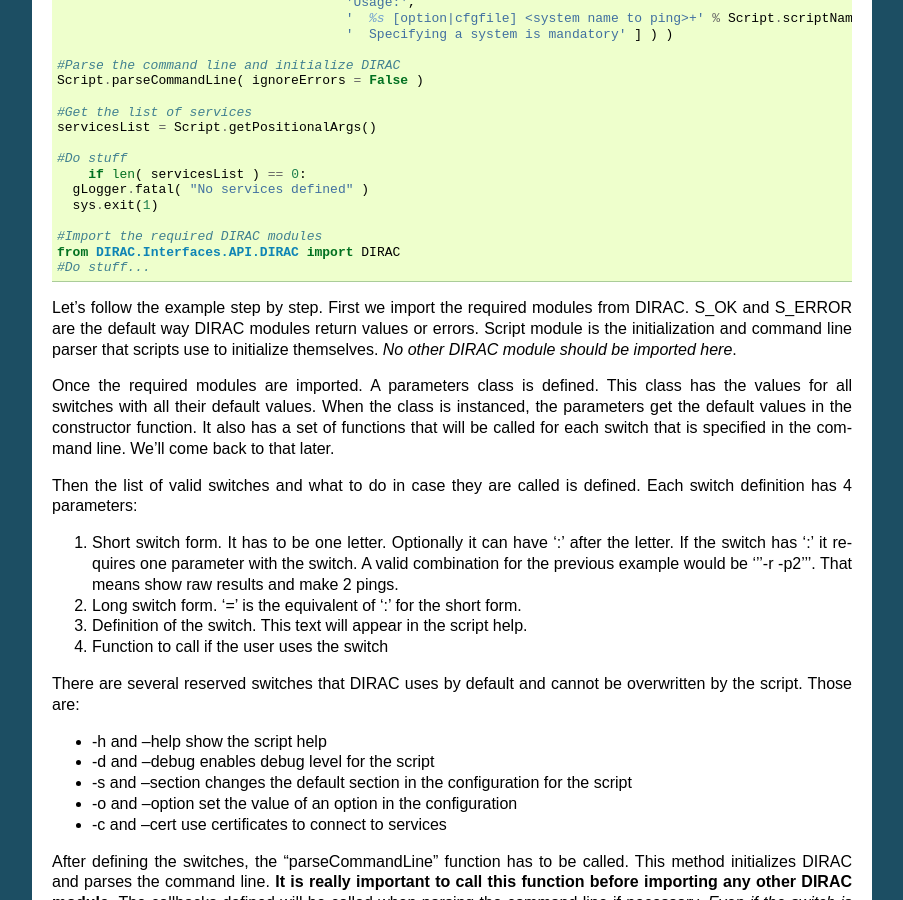
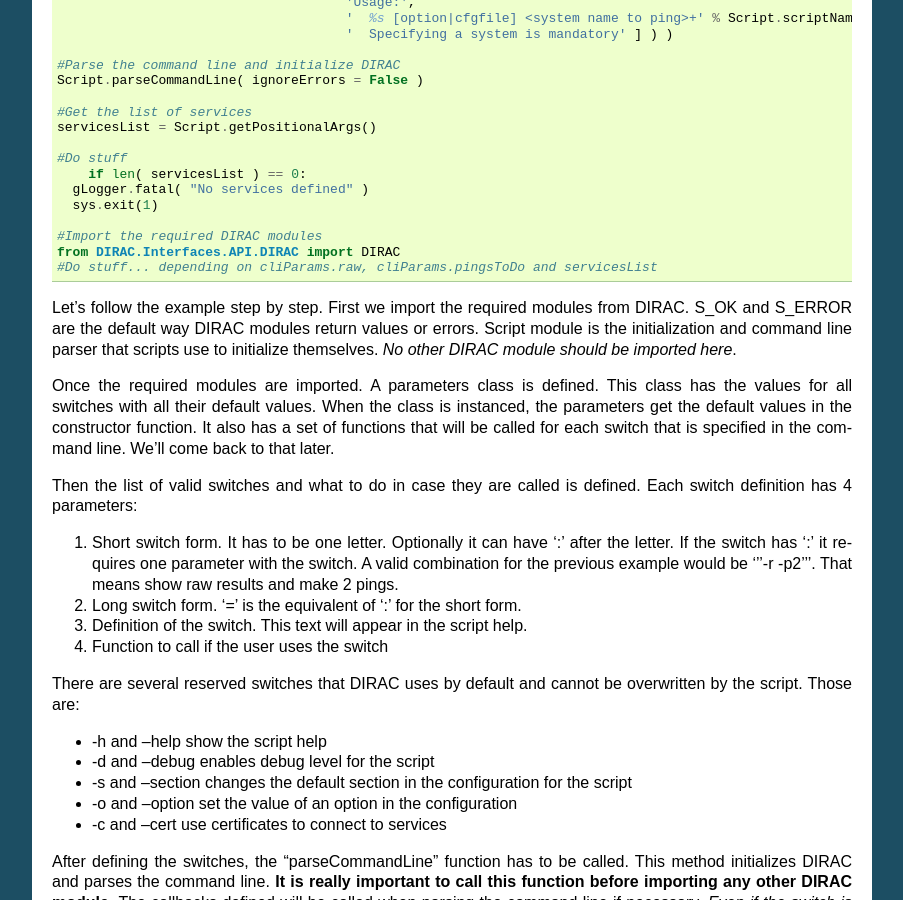
Before and after one commit to atsareg/DIRACDocs, a Sphinx documentation site: the page built from source/DeveloperGuide/AddingNewComponents/DevelopingCommands/index.rst, in a window 1280 px wide and 900 px high, scrolled down 1069 px. Shown: the whole window, without its empty margins (198-1101 px from the left). Built offline with Sphinx 7.4.7, drawn with Linux system fonts in a browser that asks for light colours; pages that are not in the unit, such as notebooks, are missing from menus.

Commit message:
fix
git-svn-id: https://dirac-grid.googlecode.com/svn/Docs/trunk/Docs/DIRAC@316 9d024332-2c92-11df-8474-0f70896a4c6b

```diff
--- a/source/DeveloperGuide/AddingNewComponents/DevelopingCommands/index.rst
+++ b/source/DeveloperGuide/AddingNewComponents/DevelopingCommands/index.rst
@@ -73,7 +73,7 @@ Users need to specify parameters to scripts to define what they want to do. To d
 
     #Import the required DIRAC modules
     from DIRAC.Interfaces.API.DIRAC import DIRAC
-    #Do stuff...
+    #Do stuff... depending on cliParams.raw, cliParams.pingsToDo and servicesList
 
 
 Let's follow the example step by step. First we import the required modules from DIRAC. S_OK and S_ERROR are the default way DIRAC modules return values or errors. Script module is the initialization and command line parser that scripts use to initialize themselves. *No other DIRAC module should be imported here*.
```
